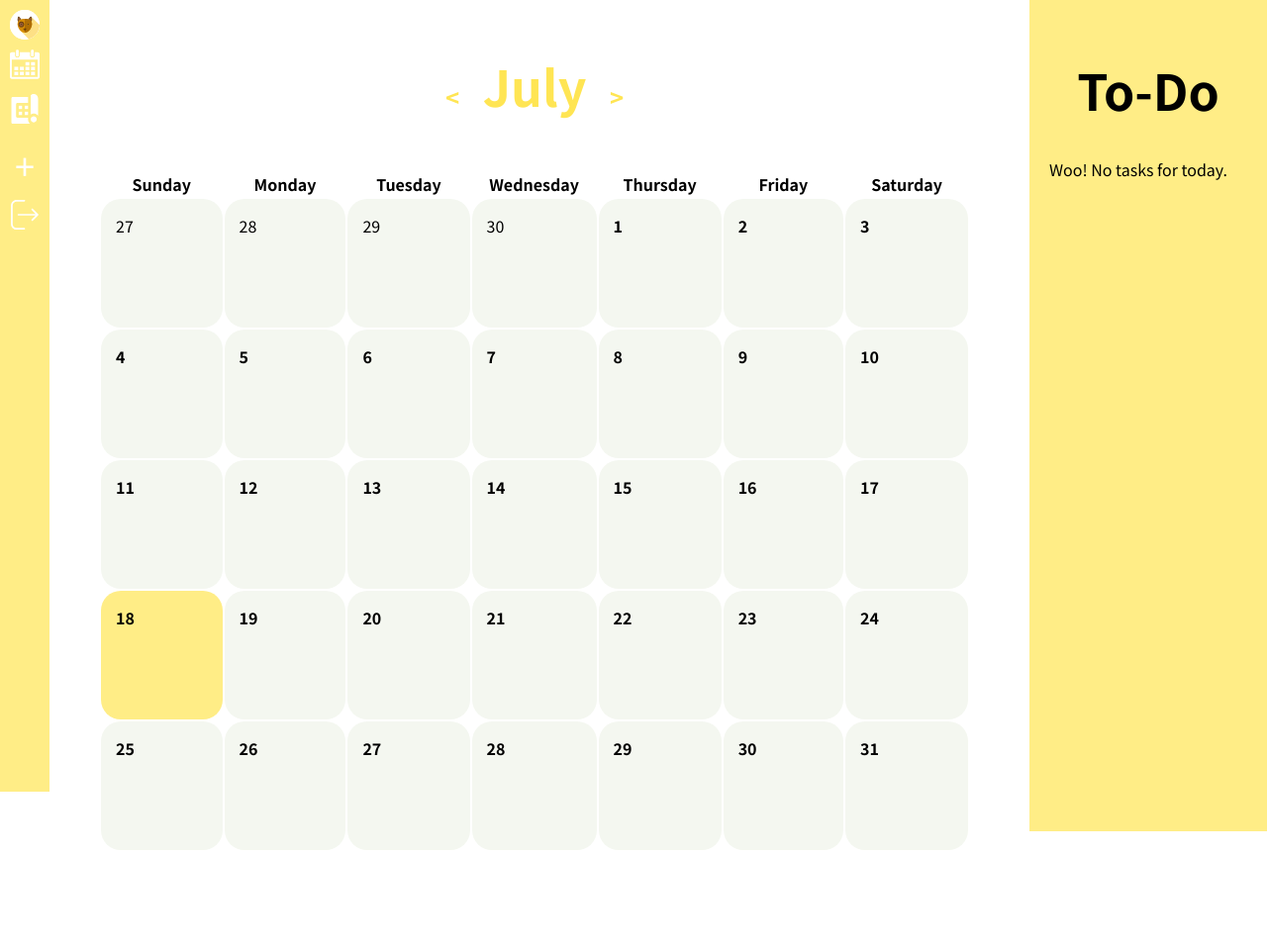
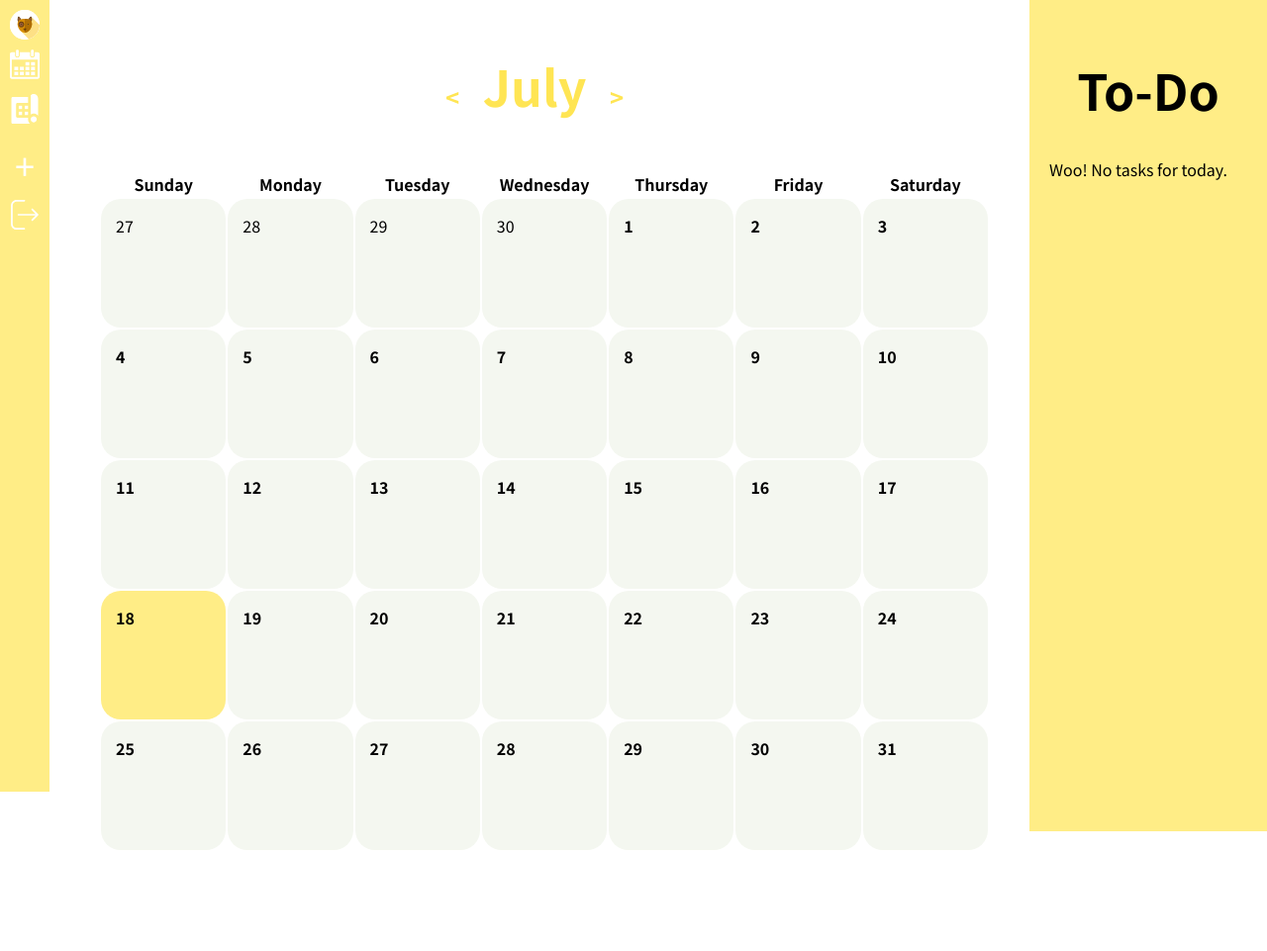
Before and after one commit to alyssadsouza/SPOT, a Django app: page /calendar/7/2021 in a window 1280 px wide. Shown: the top 961 px of the page at 99% size. Run offline with Django 3.2, Linux system fonts and the light colour scheme; a user stored in the database is signed in; data comes from the database, SQL or seed files in the repository; both versions use the stored data as it was after the commit.

Commit message:
Add responsive style

```diff
--- a/spot/static/styles.css
+++ b/spot/static/styles.css
@@ -114,7 +114,8 @@ input::placeholder {
 }
 
 #login, #register {
-  width: 100%;
+  width: -webkit-fill-available;
+  padding: 10px;
   text-align: center;
   position: absolute;
   top: 50%;
@@ -127,6 +128,9 @@ table {
   left: 50%;
   -webkit-transform: translate(-50%);
           transform: translate(-50%);
+  table-layout: fixed;
+  width: 900px;
+  left: 450px;
 }
 
 table td {
@@ -134,18 +138,19 @@ table td {
   width: 100px;
   padding: 10px;
   vertical-align: top;
+  word-wrap: break-word;
   border: 5px solid transparent;
   border-radius: 20px;
   background-color: #F4F7F0;
 }
 
 .calendar-events {
-  overflow: auto;
+  overflow: scroll;
   width: 100%;
-  height: 90%;
+  height: 80%;
 }
 
-.calendar-events::-webkit-scrollbar {
+.calendar-events::-webkit-scrollbar, #calendar-table::-webkit-scrollbar {
   height: 0px;
   width: 0px;
 }
@@ -634,6 +639,7 @@ footer {
 
 #video {
   text-align: center;
+  width: -webkit-fill-available;
 }
 
 iframe {
@@ -676,7 +682,8 @@ iframe {
 }
 
 #index-nav ul {
-  margin: 0;
+  margin: 10px;
+  text-align: left;
 }
 
 #exit-to-do {
@@ -695,6 +702,14 @@ iframe {
 
 .to-do {
   cursor: pointer;
+}
+
+#calendar-table {
+  text-align: -webkit-center;
+}
+
+input[type=text], input[type=datetime-local] {
+  width: -webkit-fill-available;
 }
 
 @media only screen and (max-width: 750px) {
@@ -721,7 +736,7 @@ iframe {
     font-size: 48px;
   }
   iframe {
-    width: 300px;
+    width: -webkit-fill-available;
   }
   #how-it-works-group div {
     padding: 20px;
@@ -772,6 +787,12 @@ iframe {
   #calendar div, #blueprints div, #addproject div {
     left: 0;
   }
+  .add-task li, .add-task input {
+    width: -webkit-fill-available;
+  }
+}
+
+@media only screen and (max-width: 900px) {
   .project {
     width: -webkit-fill-available;
   }
@@ -782,4 +803,20 @@ iframe {
     height: 300px;
   }
 }
+
+@media only screen and (max-width: 1250px) {
+  #calendar-table {
+    width: auto;
+    overflow-x: scroll;
+  }
+}
+
+@media only screen and (max-width: 320px) {
+  #blueprints div {
+    padding: 10px;
+  }
+  nav ul li {
+    margin: 0 10px;
+  }
+}
 /*# sourceMappingURL=styles.css.map */
--- a/spot/static/styles.scss
+++ b/spot/static/styles.scss
@@ -91,7 +91,8 @@ input::placeholder {
 }
 
 #login, #register {
-    width:100%;
+    width: -webkit-fill-available;
+    padding: 10px;
     text-align: center;
     position:absolute;
     top:50%;
@@ -103,26 +104,29 @@ table {
     position:relative;
     left:50%;
     transform: translate(-50%);
+    table-layout: fixed;
+    width:900px;
+    left:450px;
 
     td {
         height: 100px;
         width: 100px;
         padding:10px;
         vertical-align: top;
+        word-wrap: break-word;
         border: 5px solid transparent;
-
         border-radius:20px;
         background-color: $ivory;
     }
 }
 
 .calendar-events {
-    overflow: auto;
+    overflow: scroll;
     width:100%;
-    height:90%;
+    height:80%;
 }
 
-.calendar-events::-webkit-scrollbar {
+.calendar-events::-webkit-scrollbar, #calendar-table::-webkit-scrollbar {
     height: 0px;
     width: 0px;
 }
@@ -563,6 +567,7 @@ footer {
 
 #video {
     text-align: center;
+    width: -webkit-fill-available;
 }
 
 iframe {
@@ -597,7 +602,8 @@ iframe {
         color:darken($yellow, 10%);
     }
     ul {
-        margin:0;
+        margin:10px;
+        text-align: left;
     }
 }
 
@@ -615,6 +621,14 @@ iframe {
 }
 .to-do {
     cursor: pointer;
+}
+
+#calendar-table {
+    text-align: -webkit-center;
+}
+
+input[type=text], input[type=datetime-local] {
+    width:-webkit-fill-available;
 }
 
 @media only screen and (max-width:750px) {
@@ -646,7 +660,7 @@ iframe {
         font-size: 48px;
     }
     iframe {
-        width:300px;
+        width:-webkit-fill-available;
     }
     #how-it-works-group {
         div {
@@ -702,6 +716,15 @@ iframe {
             left:0;
         }
     }
+
+    .add-task {
+        li, input {
+            width:-webkit-fill-available;
+        }
+    }
+}
+
+@media only screen and (max-width:900px) {
     .project {
         width:-webkit-fill-available;
     }
@@ -712,3 +735,19 @@ iframe {
         height: 300px;
     }
 }
+
+@media only screen and (max-width:1250px) {
+    #calendar-table {
+        width:auto;
+        overflow-x: scroll;
+    }
+}
+
+@media only screen and (max-width: 320px) {
+    #blueprints div {
+        padding: 10px
+    }
+    nav ul li {
+        margin: 0 10px;
+    }
+}
--- a/spot/templates/calendar.html
+++ b/spot/templates/calendar.html
@@ -13,7 +13,17 @@
             <li><a class="cal-btn" href="{% url 'calendar' next_month next_year %}">></a></li>
         </ul>
 
+        <div id="calendar-table">
             <table>
+                <colgroup>
+                    <col style="width:100px">
+                    <col style="width:100px">
+                    <col style="width:100px">
+                    <col style="width:100px">
+                    <col style="width:100px">
+                    <col style="width:100px">
+                    <col style="width:100px">
+                </colgroup>
                 <thead>
                     <tr>
                         <th>Sunday</th>
@@ -57,6 +67,7 @@
             </table>
 
         </div>
+    </div>
 
     <button id="to-do-btn"><img src="{% static 'images/tasks.svg' %}"></button>
     <div id="to-do">
```
Also changed, not shown: db.sqlite3, 1 other file. Lines whose indentation alone changed are shown as unchanged.
